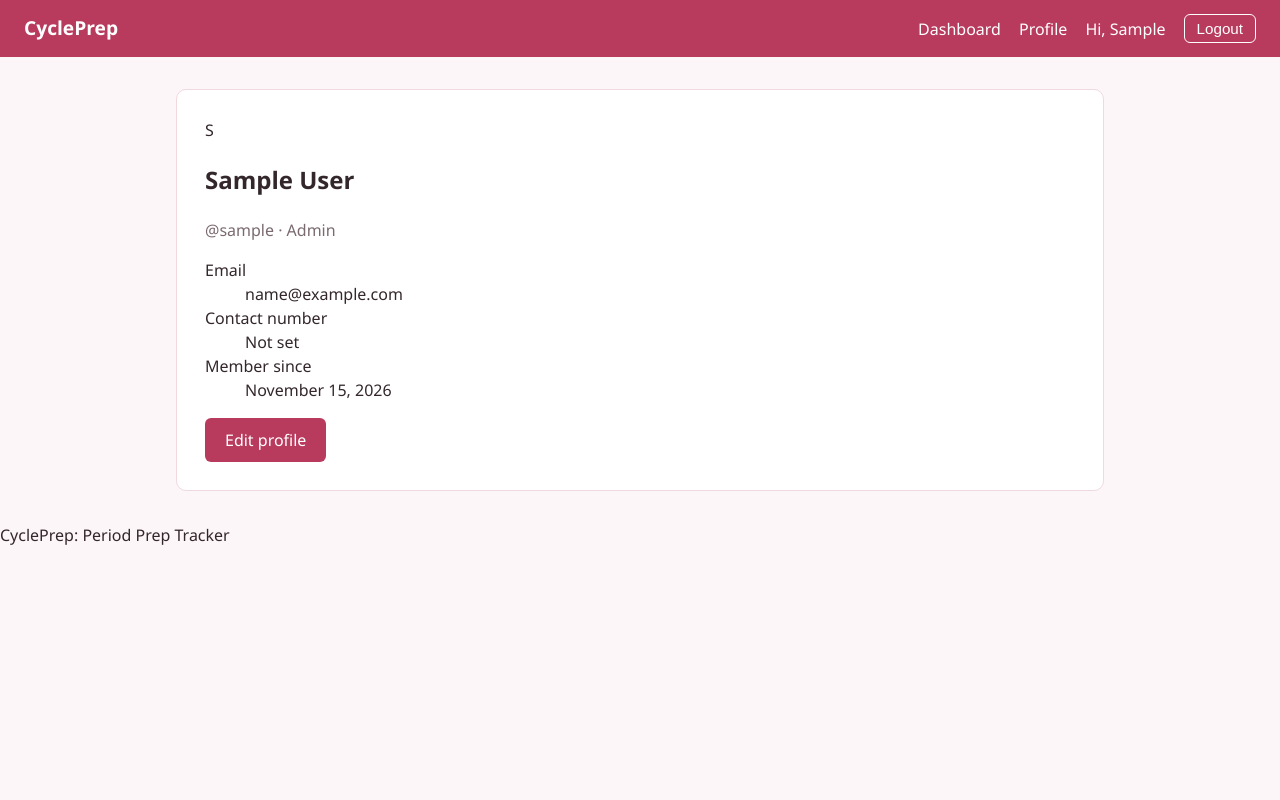
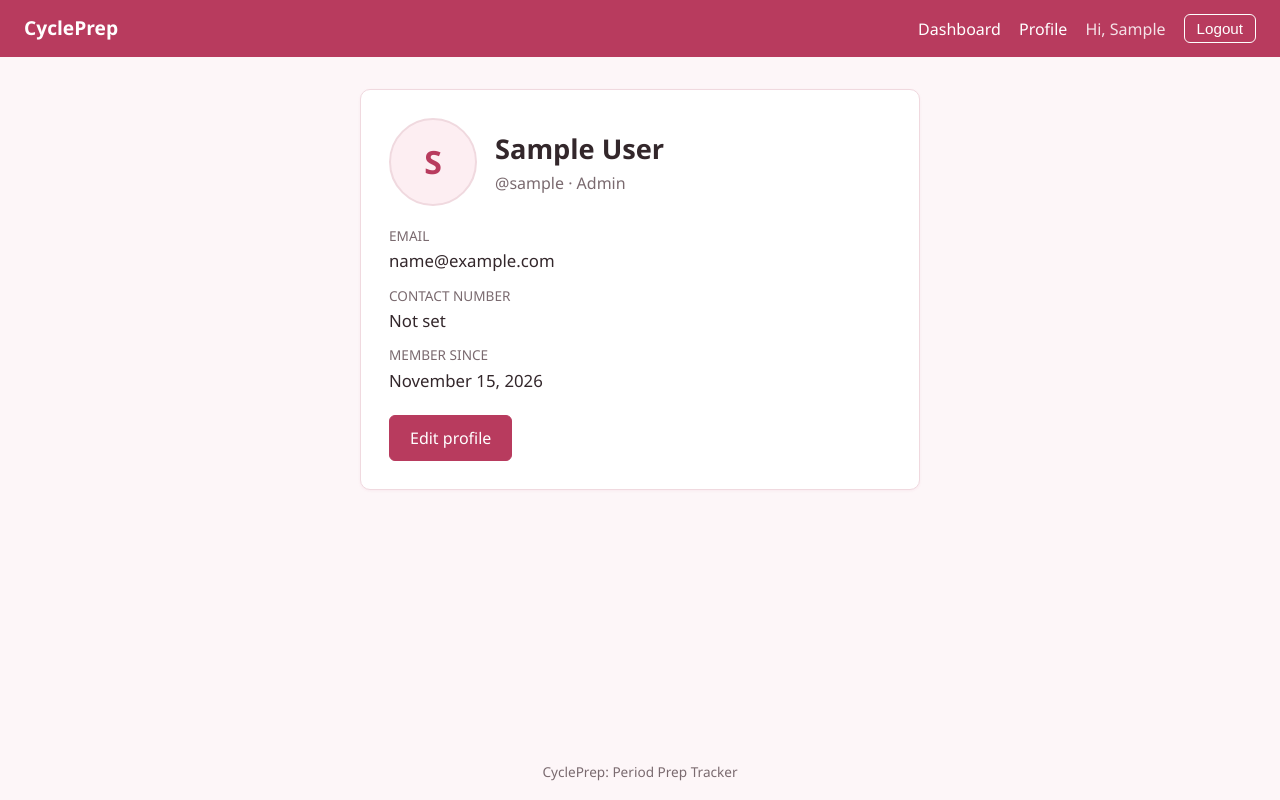
Before and after one commit to kamisamdiv/CyclePrep-Sinay-Lady-G01, a Django app: page /profile/ in a window 1280 px wide. Run offline with Django 5.2, Linux system fonts and the light colour scheme; the visitor is signed in with stand-in values (Sample User, id 1); data comes from the database, SQL or seed files in the repository.

Commit message:
Improve UI and form styling

```diff
--- a/static/css/style.css
+++ b/static/css/style.css
@@ -1,68 +1,48 @@
+/* CyclePrep styles */
+
+:root {
+    --rose: #b83b5e;
+    --rose-dark: #9c2f4e;
+    --rose-soft: #fdeef2;
+    --border: #f0d9df;
+    --text: #33272b;
+    --muted: #7a6a6f;
+    --bg: #fdf6f8;
+}
+
 * { box-sizing: border-box; }
 
 body {
     margin: 0;
+    min-height: 100vh;
+    display: flex;
+    flex-direction: column;
     font-family: "Segoe UI", Arial, sans-serif;
-    background: #fdf6f8;
-    color: #33272b;
+    background: var(--bg);
+    color: var(--text);
     line-height: 1.5;
 }
 
+h1 { margin-top: 0; font-size: 1.7rem; }
+a { color: var(--rose); }
+.muted { color: var(--muted); }
+
+/* Navbar */
 .navbar {
     display: flex;
     justify-content: space-between;
     align-items: center;
+    flex-wrap: wrap;
+    gap: 8px;
     padding: 14px 24px;
-    background: #b83b5e;
+    background: var(--rose);
 }
+.navbar a, .nav-user { color: #fff; text-decoration: none; margin-left: 18px; }
+.navbar a:hover { text-decoration: underline; }
+.navbar .brand { font-weight: 700; font-size: 1.2rem; margin-left: 0; }
+.nav-links { display: flex; align-items: center; flex-wrap: wrap; }
+.nav-user { opacity: 0.85; }
 
-.navbar a, .nav-user { color: #fff; text-decoration: none; margin-left: 18px; }
-.navbar .brand { font-weight: 700; font-size: 1.2rem; margin-left: 0; }
-
-.container { max-width: 720px; margin: 32px auto; padding: 0 16px; }
-
-.card {
-    background: #fff;
-    border: 1px solid #f0d9df;
-    border-radius: 10px;
-    padding: 28px;
-}
-
-.form-card { max-width: 480px; margin: 0 auto; }
-
-.field { margin-bottom: 16px; }
-.field label { display: block; font-weight: 600; margin-bottom: 4px; }
-.field input, .field select {
-    width: 100%;
-    padding: 9px 10px;
-    border: 1px solid #d9c2c8;
-    border-radius: 6px;
-    font-size: 1rem;
-}
-.help { display: block; color: #7a6a6f; font-size: 0.85rem; margin-top: 4px; }
-.help ul { margin: 4px 0 0; padding-left: 18px; }
-
-.errorlist { list-style: none; margin: 6px 0 0; padding: 0; color: #b00020; font-size: 0.9rem; }
-
-.button {
-    display: inline-block;
-    padding: 10px 20px;
-    background: #b83b5e;
-    color: #fff;
-    border: none;
-    border-radius: 6px;
-    font-size: 1rem;
-    text-decoration: none;
-    cursor: pointer;
-}
-.button:hover { background: #9c2f4e; }
-
-.message { padding: 12px 16px; border-radius: 6px; margin-bottom: 18px; }
-.message.success { background: #e3f6e8; border: 1px solid #a9dcb7; color: #1d6b34; }
-.message.error { background: #fde7ea; border: 1px solid #f2b3bd; color: #a1122b; }
-
-/* Day 3: navbar logout, dashboards */
-.nav-links { display: flex; align-items: center; flex-wrap: wrap; }
 .logout-form { display: inline; margin: 0 0 0 18px; }
 .logout-form button {
     background: transparent;
@@ -75,13 +55,19 @@ body {
 }
 .logout-form button:hover { background: rgba(255, 255, 255, 0.15); }
 
-.container { max-width: 960px; }
-.muted { color: #7a6a6f; }
-.form-footer { margin-top: 18px; }
+/* Layout */
+.container { width: 100%; max-width: 960px; margin: 32px auto; padding: 0 16px; flex: 1; }
+.footer { text-align: center; padding: 18px; color: var(--muted); font-size: 0.85rem; }
 
-.button.secondary { background: #fff; color: #b83b5e; border: 1px solid #b83b5e; }
-.button.secondary:hover { background: #fdeef2; }
-.button:disabled { background: #d9c2c8; cursor: not-allowed; }
+.card {
+    background: #fff;
+    border: 1px solid var(--border);
+    border-radius: 10px;
+    padding: 28px;
+    box-shadow: 0 1px 3px rgba(184, 59, 94, 0.06);
+}
+.card h2 { margin-top: 0; font-size: 1.1rem; }
+.form-card { max-width: 480px; margin: 0 auto; }
 
 .grid {
     display: grid;
@@ -89,10 +75,91 @@ body {
     gap: 16px;
     margin: 20px 0;
 }
-.card h2 { margin-top: 0; font-size: 1.1rem; }
-.stat { font-size: 1.6rem; font-weight: 700; color: #b83b5e; margin: 6px 0; }
+.stat { font-size: 1.6rem; font-weight: 700; color: var(--rose); margin: 6px 0; }
 
+/* Forms */
+.field { margin-bottom: 16px; }
+.field label { display: block; font-weight: 600; margin-bottom: 4px; }
+.field input:not([type="checkbox"]):not([type="file"]),
+.field select {
+    width: 100%;
+    padding: 9px 10px;
+    border: 1px solid #d9c2c8;
+    border-radius: 6px;
+    font-size: 1rem;
+    font-family: inherit;
+}
+.field input:focus, .field select:focus {
+    outline: 2px solid var(--rose);
+    outline-offset: 1px;
+    border-color: var(--rose);
+}
+.field input[type="file"] { display: block; margin-top: 6px; }
+.field input[type="checkbox"] { margin: 0 4px 0 10px; }
+.field label[for$="-clear_id"] { display: inline; font-weight: 400; }
+
+.help { display: block; color: var(--muted); font-size: 0.85rem; margin-top: 4px; }
+.help ul { margin: 4px 0 0; padding-left: 18px; }
+.errorlist { list-style: none; margin: 6px 0 0; padding: 0; color: #b00020; font-size: 0.9rem; }
+.form-footer { margin-top: 18px; }
+
+/* Buttons */
+.button {
+    display: inline-block;
+    padding: 10px 20px;
+    background: var(--rose);
+    color: #fff;
+    border: 1px solid var(--rose);
+    border-radius: 6px;
+    font-size: 1rem;
+    text-decoration: none;
+    cursor: pointer;
+}
+.button:hover { background: var(--rose-dark); }
+.button.secondary { background: #fff; color: var(--rose); }
+.button.secondary:hover { background: var(--rose-soft); }
+.button:disabled { background: #d9c2c8; border-color: #d9c2c8; cursor: not-allowed; }
+
+/* Messages */
+.message { padding: 12px 16px; border-radius: 6px; margin-bottom: 18px; }
+.message.success { background: #e3f6e8; border: 1px solid #a9dcb7; color: #1d6b34; }
+.message.error { background: #fde7ea; border: 1px solid #f2b3bd; color: #a1122b; }
+
+/* Tables */
 .table-wrap { overflow-x: auto; }
 table { width: 100%; border-collapse: collapse; }
-th, td { text-align: left; padding: 9px 10px; border-bottom: 1px solid #f0d9df; }
-th { font-size: 0.85rem; text-transform: uppercase; color: #7a6a6f; }
+th, td { text-align: left; padding: 9px 10px; border-bottom: 1px solid var(--border); }
+th { font-size: 0.85rem; text-transform: uppercase; color: var(--muted); }
+tbody tr:hover { background: var(--bg); }
+
+/* Profile */
+.profile-card { max-width: 560px; margin: 0 auto; }
+.profile-header { display: flex; align-items: center; gap: 18px; margin-bottom: 20px; }
+.profile-header h1 { margin: 0; }
+.profile-header p { margin: 2px 0 0; }
+.avatar {
+    width: 88px;
+    height: 88px;
+    border-radius: 50%;
+    object-fit: cover;
+    border: 2px solid var(--border);
+    flex-shrink: 0;
+}
+.avatar-placeholder {
+    display: flex;
+    align-items: center;
+    justify-content: center;
+    background: var(--rose-soft);
+    color: var(--rose);
+    font-size: 2rem;
+    font-weight: 700;
+}
+.details { margin: 0 0 22px; }
+.details dt { font-size: 0.85rem; text-transform: uppercase; color: var(--muted); margin-top: 12px; }
+.details dd { margin: 2px 0 0; font-size: 1.05rem; }
+
+@media (max-width: 560px) {
+    .navbar { padding: 12px 16px; }
+    .navbar a, .nav-user, .logout-form { margin-left: 12px; }
+    .card { padding: 20px; }
+}
```
